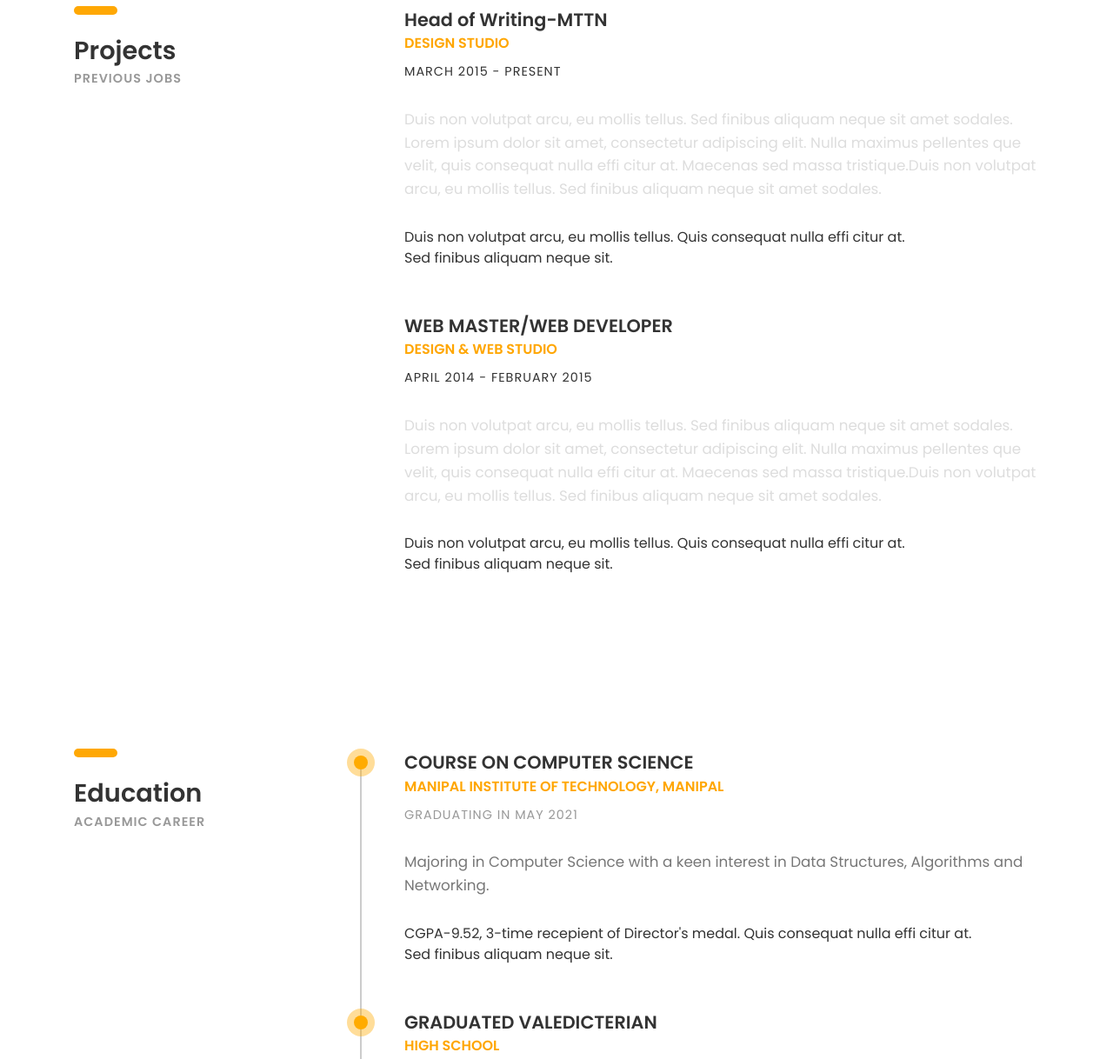
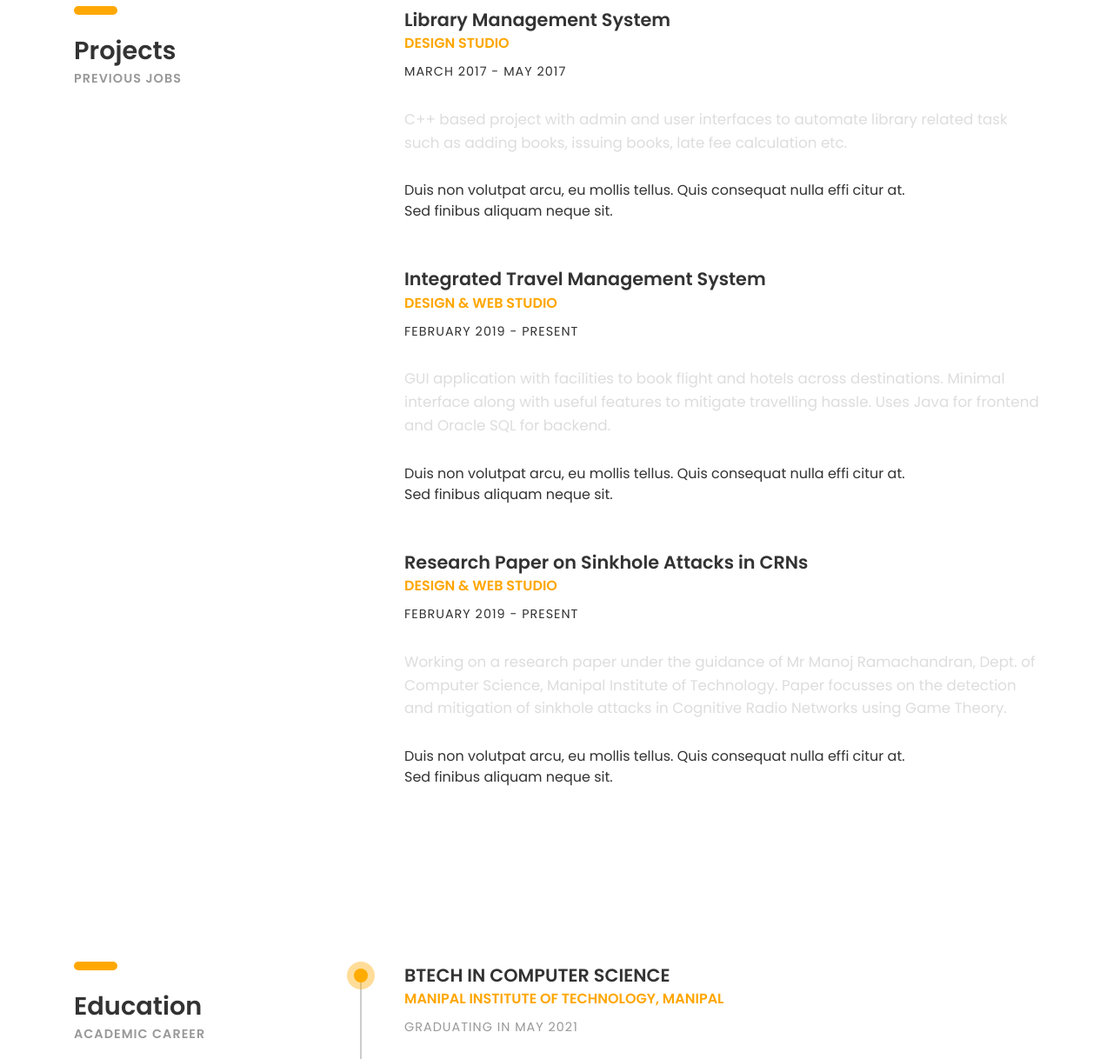
Before and after one commit to amishra31/amishra31.github.io, a plain HTML site: page index.html in a window 1280 px wide. Shown: the part 2240-3458 px from the top of the page at 87% size. Drawn offline with Linux system fonts and the light colour scheme; files whose address does not match are found by name.

Commit message:
Update index.html

```diff
--- a/index.html
+++ b/index.html
@@ -210,13 +210,11 @@
 				<div class="col-sm-8">
 
 					<div class="project margin-b-50">
-						<h4><b>Head of Writing-MTTN</b></h4>
+						<h4><b>Library Management System</b></h4>
 						<h5 class="font-yellow"><b>DESIGN STUDIO</b></h5>
-						<h6 class="margin-t-10">MARCH 2015 - PRESENT</h6>
-						<p class="font-semi-white margin-tb-30">Duis non volutpat arcu, eu mollis tellus. Sed finibus aliquam neque sit amet sodales.
-							Lorem ipsum dolor sit amet, consectetur adipiscing elit. Nulla maximus pellentes que velit,
-							quis consequat nulla effi citur at. Maecenas sed massa tristique.Duis non volutpat arcu,
-							eu mollis tellus. Sed finibus aliquam neque sit amet sodales. </p>
+						<h6 class="margin-t-10">MARCH 2017 - MAY 2017</h6>
+						<p class="font-semi-white margin-tb-30">C++ based project with admin and user interfaces to automate library
+							related task such as adding books, issuing books, late fee calculation etc.</p>
 						<ul class="list margin-b-30">
 							<li>Duis non volutpat arcu, eu mollis tellus.</li>
 							<li>Quis consequat nulla effi citur at.</li>
@@ -225,13 +223,12 @@
 					</div><!-- project -->
 
 					<div class="project margin-b-50">
-						<h4><b>WEB MASTER/WEB DEVELOPER</b></h4>
+						<h4><b>Integrated Travel Management System</b></h4>
 						<h5 class="font-yellow"><b>DESIGN & WEB STUDIO</b></h5>
-						<h6 class="margin-t-10">APRIL 2014 - FEBRUARY 2015</h6>
-						<p class="font-semi-white margin-tb-30">Duis non volutpat arcu, eu mollis tellus. Sed finibus aliquam neque sit amet sodales.
-							Lorem ipsum dolor sit amet, consectetur adipiscing elit. Nulla maximus pellentes que velit,
-							quis consequat nulla effi citur at. Maecenas sed massa tristique.Duis non volutpat arcu,
-							eu mollis tellus. Sed finibus aliquam neque sit amet sodales. </p>
+						<h6 class="margin-t-10">FEBRUARY 2019 - PRESENT</h6>
+						<p class="font-semi-white margin-tb-30">GUI application with facilities to book flight and hotels across destinations.
+							Minimal interface along with useful features to mitigate travelling hassle.
+							Uses Java for frontend and Oracle SQL for backend. </p>
 						<ul class="list margin-b-30">
 							<li>Duis non volutpat arcu, eu mollis tellus.</li>
 							<li>Quis consequat nulla effi citur at.</li>
@@ -239,6 +236,19 @@
 						</ul>
 					</div><!-- project -->
 
+
+					<div class="project margin-b-50">
+						<h4><b>Research Paper on Sinkhole Attacks in CRNs</b></h4>
+						<h5 class="font-yellow"><b>DESIGN & WEB STUDIO</b></h5>
+						<h6 class="margin-t-10">FEBRUARY 2019 - PRESENT</h6>
+						<p class="font-semi-white margin-tb-30">Working on a research paper under the guidance of Mr Manoj Ramachandran, Dept. of Computer Science, Manipal Institute of Technology.
+							Paper focusses on the detection and mitigation of sinkhole attacks in Cognitive Radio Networks using Game Theory.</p>
+						<ul class="list margin-b-30">
+							<li>Duis non volutpat arcu, eu mollis tellus.</li>
+							<li>Quis consequat nulla effi citur at.</li>
+							<li>Sed finibus aliquam neque sit.</li>
+						</ul>
+					</div><!-- project -->
 				</div><!-- col-sm-8 -->
 			</div><!-- row -->
 		</div><!-- container -->
@@ -267,15 +277,13 @@
 						</div>--><!-- education -->
 
 						<div class="education margin-b-50">
-							<h4><b>COURSE ON COMPUTER SCIENCE</b></h4>
+							<h4><b>BTECH IN COMPUTER SCIENCE</b></h4>
 							<h5 class="font-yellow"><b>MANIPAL INSTITUTE OF TECHNOLOGY, MANIPAL</b></h5>
 							<h6 class="font-lite-black margin-t-10">GRADUATING IN MAY 2021 </h6>
 							<p class="margin-tb-30">Majoring in Computer Science with a keen interest in Data Structures,
 							Algorithms and Networking. </p>
 						<ul class="list margin-b-30">
 							<li>CGPA-9.52, 3-time recepient of Director's medal.</li>
-							<li>Quis consequat nulla effi citur at.</li>
-							<li>Sed finibus aliquam neque sit.</li>
 						</ul>
 						</div><!-- education -->
 
@@ -283,10 +291,9 @@
 							<h4><b>GRADUATED VALEDICTERIAN</b></h4>
 							<h5 class="font-yellow"><b>HIGH SCHOOL</b></h5>
 							<h6 class="font-lite-black margin-t-10">GRADUATED IN MAY 2017 </h6>
-							<p class="margin-tb-30">Duis non volutpat arcu, eu mollis tellus. Sed finibus aliquam neque sit amet sodales.
-							Lorem ipsum dolor sit amet, consectetur adipiscing elit. Nulla maximus pellentes que velit,
-							quis consequat nulla effi citur at. Maecenas sed massa tristique.Duis non volutpat arcu,
-							eu mollis tellus. Sed finibus aliquam neque sit amet sodales. </p>
+							<p class="margin-tb-30">Graduated valedictorian in XII CBSE Board Examinations with 96% in PCM + Computer Science.
+								Vice President-Student Council
+ </p>
 						</div><!-- education -->
 					</div><!-- education-wrapper -->
 				</div><!-- col-sm-8 -->
```
